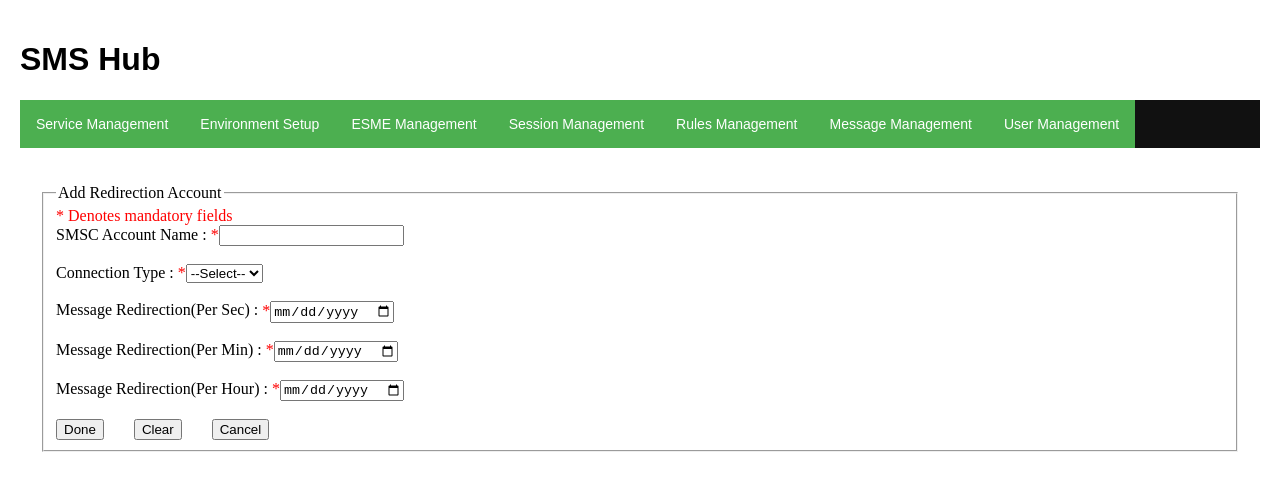
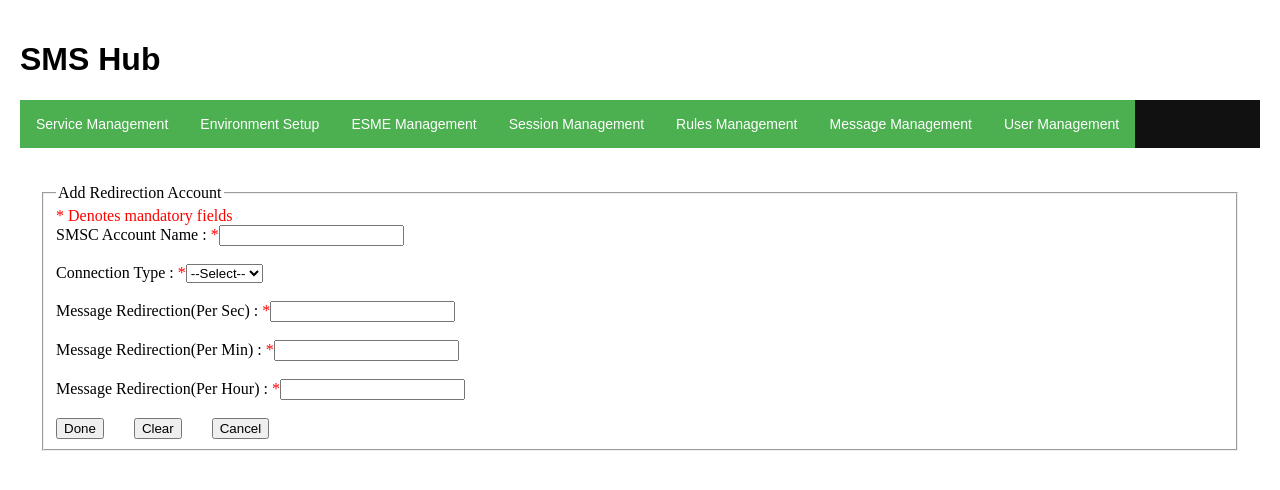
Before and after one commit to SoumyashreeD/pagetraverse-master, a React (Create React App) app: page /add-redirectionacc in a window 1280 px wide. Shown: the top 490 px of the page. Built offline with nearby package versions, Linux system fonts and the light colour scheme.

Commit message:
sec commit

```diff
--- a/src/envSetup/RedirectionAccountsMenu/AddRedirectionAccount.js
+++ b/src/envSetup/RedirectionAccountsMenu/AddRedirectionAccount.js
@@ -70,17 +70,17 @@ class AddRedirectionAccount extends Component{
 
           <div className="form-group">
                     <label for="" class="required">Message Redirection(Per Sec) : </label>
-                    <input type="date" name="msg_red_pc" className="form-control" value={this.state.msg_red_pc} onChange={this.onChange}/>
+                    <input type="text" name="msg_red_pc" className="form-control" value={this.state.msg_red_pc} onChange={this.onChange}/>
                 </div>
                 <br></br>
                 <div className="form-group">
                     <label for="" class="required">Message Redirection(Per Min) : </label>
-                    <input type="date" name="msg_red_mn" className="form-control" value={this.state.msg_red_mn} onChange={this.onChange}/>
+                    <input type="text" name="msg_red_mn" className="form-control" value={this.state.msg_red_mn} onChange={this.onChange}/>
                 </div>
                 <br></br>
                 <div className="form-group">
                     <label for="" class="required">Message Redirection(Per Hour) : </label>
-                    <input type="date" name="msg_red_hr" className="form-control" value={this.state.msg_red_hr} onChange={this.onChange}/>
+                    <input type="text" name="msg_red_hr" className="form-control" value={this.state.msg_red_hr} onChange={this.onChange}/>
                 </div>
                 <br></br>
                 <div>
```
